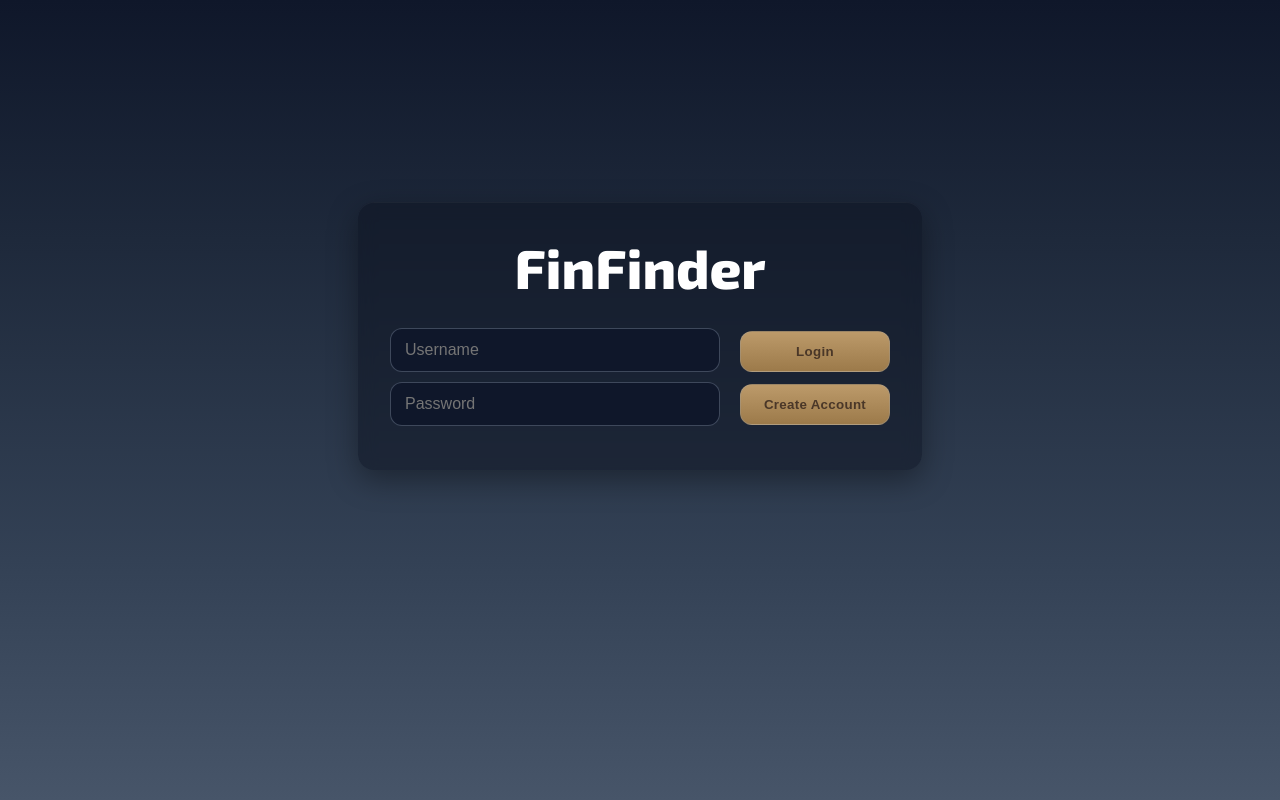
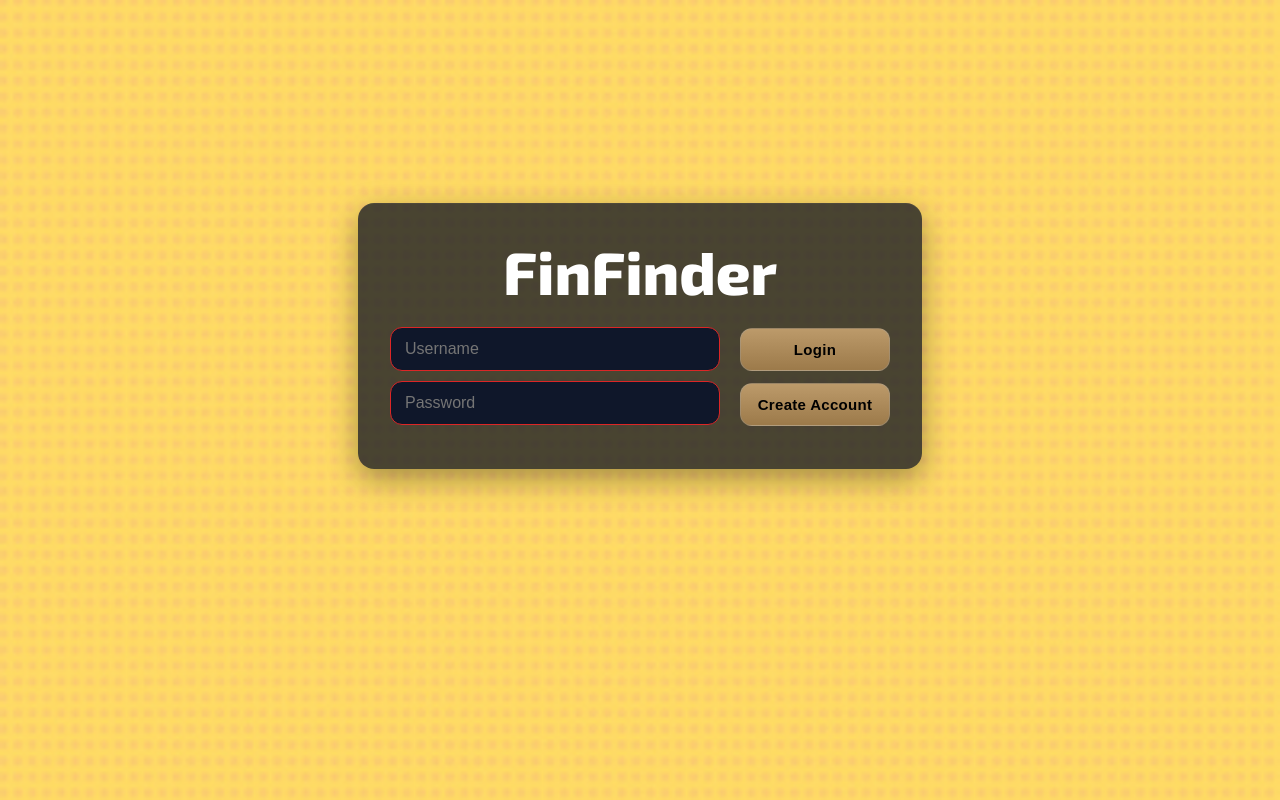
Before and after one commit to Dismodified/POOSD-Project1-Team10, a PHP site: page / in a window 1280 px wide. Run offline with PHP 8.4, Linux system fonts and the light colour scheme.

Commit message:
Update styles.css

```diff
--- a/css/styles.css
+++ b/css/styles.css
@@ -1,55 +1,37 @@
 :root{
-  /* palette */
-  --bg-top: #0b1d2a;
-  --bg-mid: #0b2233;
-  --bg-bottom: #0a2f47;
-
-  --card-bg-dark: rgba(12, 18, 32, 0.50);
-
+  /* Colors */
+  /* Not used */
+  --card-bg-dark: rgba(12, 18, 32, .75);
   --text-main-dark: #FFFFFF;
-  --text-subtle: #a5b4fc;
-
-  --btn-grad-a: #6366f1;
-  --btn-grad-b: #22c55e;
-
   --input-bg: #0f172a;
   --input-border: rgba(148,163,184,0.35);
-
   --shadow-1: 0 10px 30px rgba(0,0,0,0.35), inset 0 1px 0 rgba(255,255,255,0.04);
-  --shadow-2: 0 6px 24px rgba(0,0,0,.18);
 }
 
-/* --- Page base --- */
+/* Base for Web App*/
 html, body {
   min-height: 100%;
 }
 
 body{
   margin: 0;
-  /* Dark blue gradient background that matches your current design */
-  background: linear-gradient(180deg,
-    #0f172a 0%,
-    #1e293b 30%,
-    #334155 70%,
-    #475569 100%
-  );
+  background: url('/images/background.png') center/cover no-repeat fixed;
   color: var(--text-main-dark);
   font-family: 'Ubuntu', system-ui, -apple-system, Segoe UI, Roboto, sans-serif;
   overflow-x: hidden;
   min-height: 100vh;
 }
 
-/* ---------- Login Card & Controls ---------- */
+/* Login Page & Controls */
 
 #loginDiv{
-  font-size: 18px;
+  font-size: 25px;
   width: 500px;
   max-width: 92vw;
   padding: 32px;
   border-radius: 16px;
   background: var(--card-bg-dark);
   box-shadow: var(--shadow-1);
-  backdrop-filter: blur(8px);
   position: absolute;
   top: 42%;
   left: 50%;
@@ -58,7 +40,7 @@ body{
 }
 
 #title{
-  font-size: 55px;
+  font-size: 60px;
   text-align: center;
   margin: 0 0 10px 0;
   color: var(--text-main-dark);
@@ -66,22 +48,7 @@ body{
   font-weight: 800;
 }
 
-.title-container {
-  position: relative;
-  text-align: center;
-  margin-bottom: 10px;
-}
-
-#inner-title{
-  display: block;
-  text-align: center;
-  font-size: 16px;
-  color: var(--text-subtle);
-  letter-spacing: 1px;
-  margin-bottom: 18px;
-}
-
-/* Form layout with inputs on left, buttons on right */
+/* Button layout */
 .form-container {
   display: flex;
   gap: 20px;
@@ -106,9 +73,10 @@ input[type="email"]{
   width: 100%;
   box-sizing: border-box;
   border-radius: 12px;
-  border: 1px solid var(--input-border);
+  border: 1px solid #dc2626; /* Red Border */
   background: var(--input-bg);
-  color: var(--text-main-dark);
+  color: #FFFFFF; /* Text is white */
+  opacity: 1;
   outline: none;
   padding: 12px 14px;
   margin-top: 10px;
@@ -131,8 +108,9 @@ input[type="email"]:focus {
   padding: 12px 16px;
   border-radius: 12px;
   border: 1px solid rgba(148,163,184,0.25);
-  background: linear-gradient(180deg, #BC9A6A 0%, #9C7A4A 100%); /* Sand colors */
-  color: #4A3728; /* Dark brown text for contrast */
+  background: linear-gradient(180deg, #BC9A6A 0%, #9C7A4A 100%);
+  color: #000;
+  font-size: 15px;
   font-weight: 700;
   letter-spacing: .3px;
   cursor: pointer;
```
Also changed, not shown: other parts of css/styles.css (+92 -48 lines).
